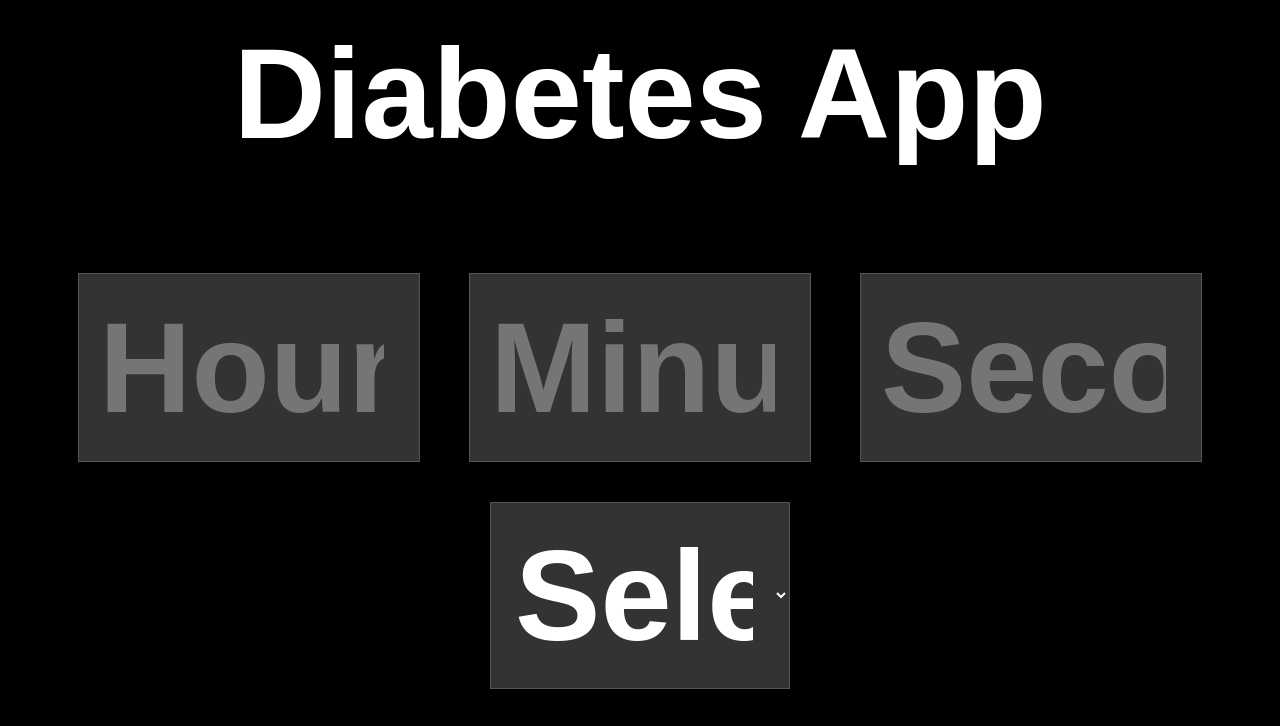
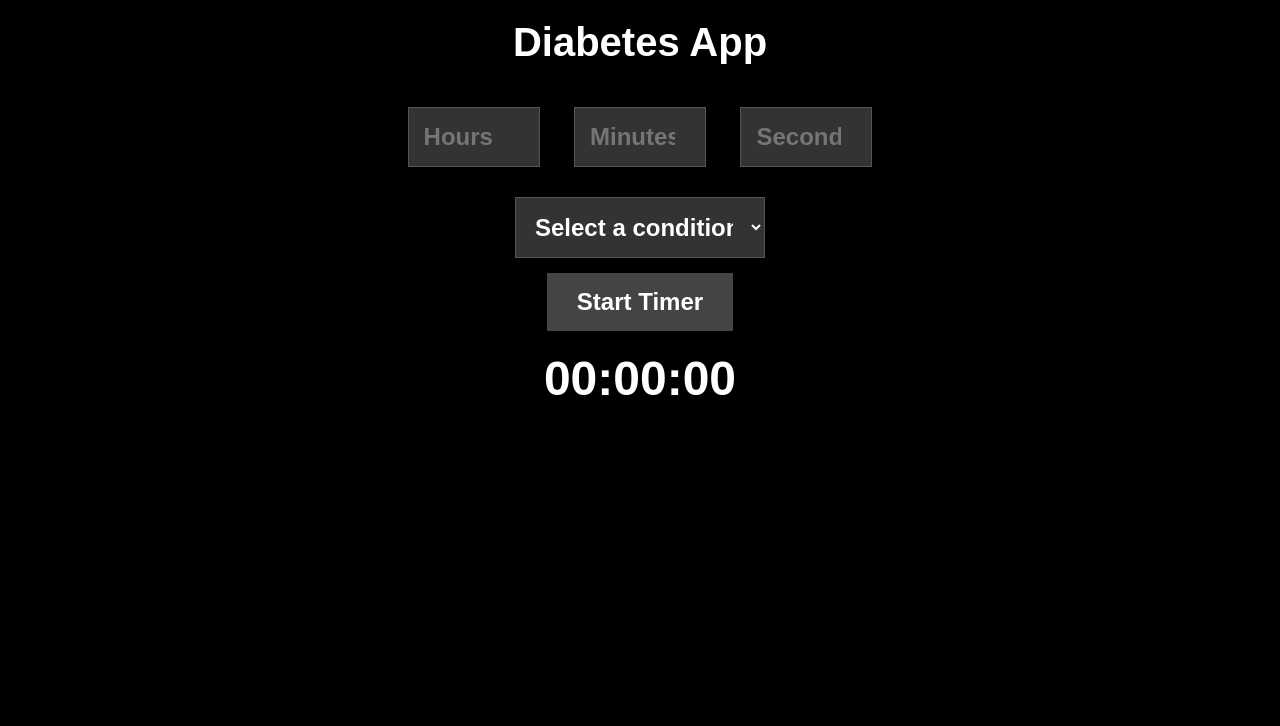
Before and after one commit to universalshopscontacts/sigma, a website: page index.html in a window 1280 px wide. Shown: the top 726 px of the page. Drawn offline with Linux system fonts and the light colour scheme.

Commit message:
Update index.html

```diff
--- a/index.html
+++ b/index.html
@@ -12,33 +12,56 @@
         padding: 0;
         background-color: #000; /* Black background */
         color: #fff; /* White text */
-        font-size: 1.5em; /* Default font size for small screens */
     }
 
     h1 {
         margin-top: 20px;
         color: #fff; /* White color for heading */
         font-weight: bold; /* Make heading bold */
-        font-size: 3em; /* Larger heading size */
+        font-size: 2.5em; /* Larger heading size */
     }
 
-    input[type="number"], select, input[type="button"] {
-        padding: 20px; /* Larger padding */
-        margin: 20px; /* Larger margin */
-        background-color: #333; /* Dark background for inputs and select */
+    input[type="number"] {
+        padding: 15px; /* Larger padding */
+        margin: 15px; /* Larger margin */
+        width: 100px; /* Wider input box */
+        background-color: #333; /* Dark background for inputs */
         color: #fff; /* White text for inputs */
         border: 1px solid #555;
-        font-size: 3em; /* Make numbers and text larger */
-        font-weight: bold; /* Bold numbers and text */
-        width: 100%; /* Full width */
-        max-width: 300px; /* Limit max width for large screens */
+        font-size: 1.5em; /* Larger font size */
+        font-weight: bold; /* Bold numbers */
+    }
+
+    input[type="button"] {
+        padding: 15px 30px; /* Larger padding */
+        background-color: #444; /* Dark button background */
+        color: #fff; /* White button text */
+        border: none;
+        cursor: pointer;
+        font-size: 1.5em; /* Larger button text */
+        font-weight: bold; /* Bold button text */
+    }
+
+    input[type="button"]:hover {
+        background-color: #555; /* Darker on hover */
     }
 
     #timer {
-        font-size: 6em; /* Larger timer text */
+        font-size: 3em; /* Larger timer text */
         margin: 20px;
         color: #fff; /* White timer text */
         font-weight: bold; /* Bold timer text */
+    }
+
+    select {
+        padding: 15px; /* Larger padding */
+        margin: 15px; /* Larger margin */
+        width: 250px; /* Wider select box */
+        background-color: #333; /* Dark background for select */
+        color: #fff; /* White text for select */
+        border: 1px solid #555;
+        font-size: 1.5em; /* Larger font size */
+        font-weight: bold; /* Bold text */
     }
 
     .overlay {
@@ -59,8 +82,7 @@
         background-color: #222; /* Dark background for overlay content */
         padding: 30px; /* Larger padding */
         border-radius: 5px;
-        width: 80%; /* Width of overlay content */
-        max-width: 350px;
+        width: 350px;
         text-align: left;
         color: #fff; /* White text inside the overlay */
     }
@@ -93,24 +115,6 @@
 
     #steps::-webkit-scrollbar-thumb:hover {
         background-color: #333;
-    }
-
-    @media (min-width: 768px) {
-        body {
-            font-size: 2em; /* Larger font for bigger screens */
-        }
-
-        h1 {
-            font-size: 4em; /* Larger heading on big screens */
-        }
-
-        input[type="number"], select, input[type="button"] {
-            font-size: 4em; /* Larger font for inputs and button */
-        }
-
-        #timer {
-            font-size: 8em; /* Larger timer text on bigger screens */
-        }
     }
 </style>
 </head>
```
